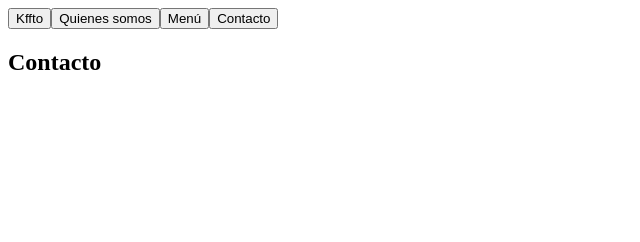
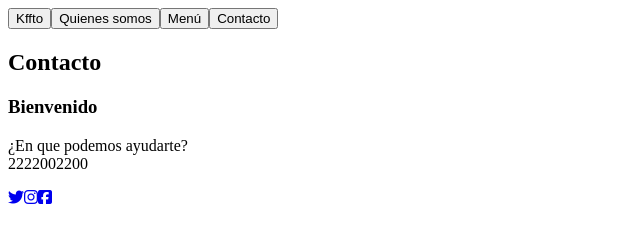
Before and after one commit to JCMP92/Restaurant-Page, a website built with webpack: page dist/index.html in a window 1280 px wide. Shown: the whole page, without its empty margins (0-640 px from the left). Built offline with nearby package versions, Linux system fonts and the light colour scheme.

Commit message:
Sturcture of the contact page working

```diff
--- /dev/null
+++ b/src/contactNumber.js
@@ -0,0 +1,22 @@
+'use strict';
+
+const contactCard = (title, phoneNumber) => {
+    const cardContainer = document.createElement('div');
+        cardContainer.classList.add('card-container');
+    const cardTitle = document.createElement('h3');
+        cardTitle.classList.add('card-title');
+        cardTitle.textContent = title;
+    const cardContent = document.createElement('p');
+        cardContent.classList.add('card-content');
+        cardContent.innerHTML = `¿En que podemos ayudarte? <br />
+                                ${phoneNumber}`
+
+    cardContainer.appendChild(cardTitle);
+    cardContainer.appendChild(cardContent);
+
+    return cardContainer;
+}
+
+export{
+    contactCard,
+}
--- a/src/contactPage.js
+++ b/src/contactPage.js
@@ -1,5 +1,7 @@
 'use strict';
 import { pageHeader } from "./pageTitles";
+import { contactCard } from "./contactNumber";
+import { socialMedia } from "./socialMediaCreator";
 
 const contactInit = (() => {
     const container =  document.getElementById('content');
@@ -8,6 +10,14 @@ const contactInit = (() => {
     const menuTitle = pageHeader('Contacto')
     container.appendChild(menuTitle);
 
+    //Contact card
+    const myContact = contactCard('Bienvenido', 2222002200);
+    container.appendChild(myContact);
+
+    //Social media div
+    const myMedia = socialMedia();
+    container.appendChild(myMedia);
+
 })
 ();
 
--- /dev/null
+++ b/src/socialMediaCreator.js
@@ -0,0 +1,35 @@
+'use strict';
+
+const socialMedia = () => {
+
+    const socialContainer = document.createElement('div');
+    socialContainer.classList.add('social-container');
+
+    const kTwitter = document.createElement('a');
+    kTwitter.setAttribute('href', '#');
+    const twitter = document.createElement('i');
+    twitter.classList.add('fab', 'fa-twitter');
+    kTwitter.appendChild(twitter);
+
+    const kInsta = document.createElement('a');
+    kInsta.setAttribute('href', '#');
+    const instagram = document.createElement('i');
+    instagram.classList.add('fab', 'fa-instagram');
+    kInsta.appendChild(instagram);
+
+    const kFace = document.createElement('a');
+    kFace.setAttribute('href', '#');
+    const facebook = document.createElement('i');
+    facebook.classList.add('fab', 'fa-facebook-square');
+    kFace.appendChild(facebook);
+
+    socialContainer.appendChild(kTwitter);
+    socialContainer.appendChild(kInsta);
+    socialContainer.appendChild(kFace);
+
+    return socialContainer;
+  };
+
+  export {
+      socialMedia,
+  }
```
Also changed, not shown: dist/index.html, dist/main.js.
